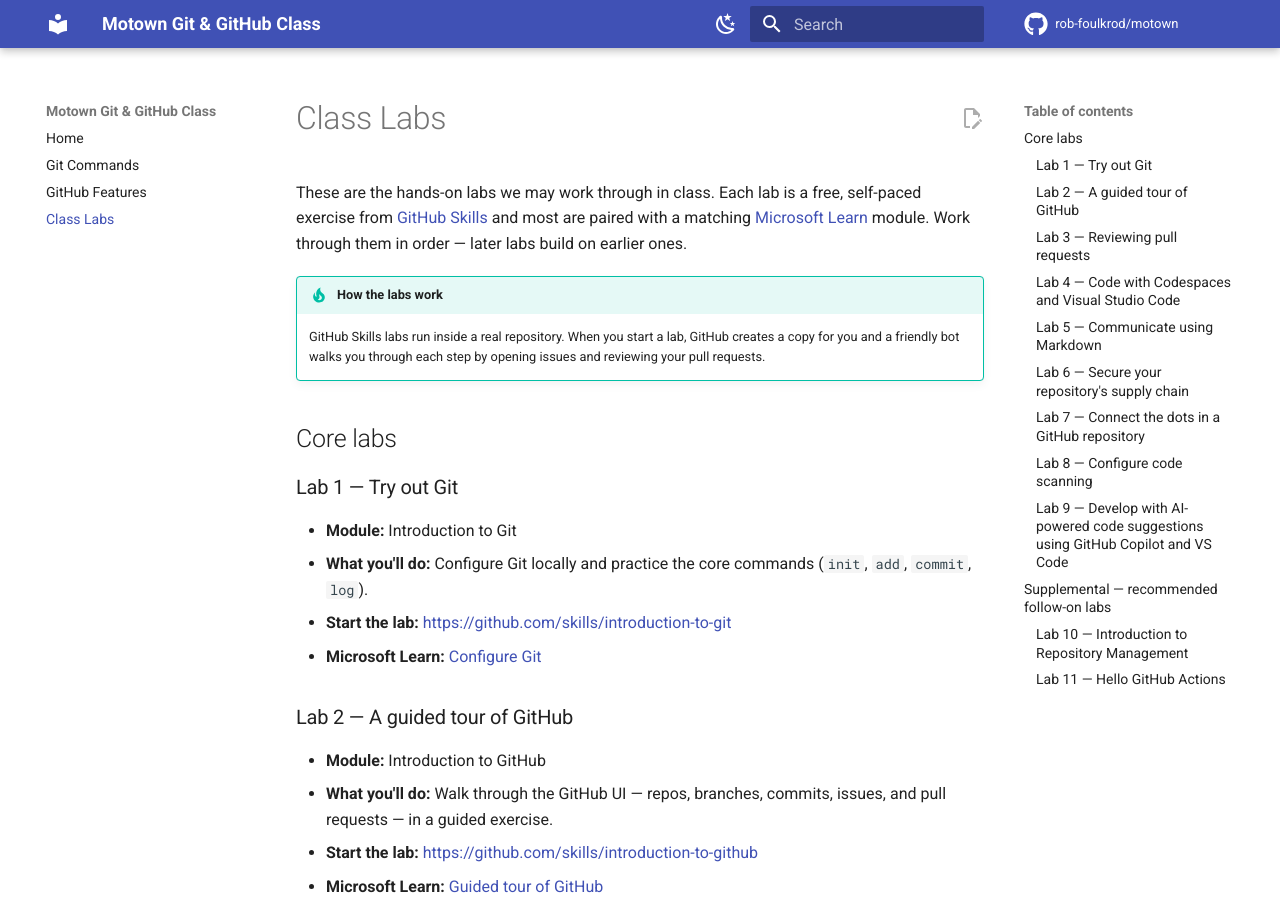
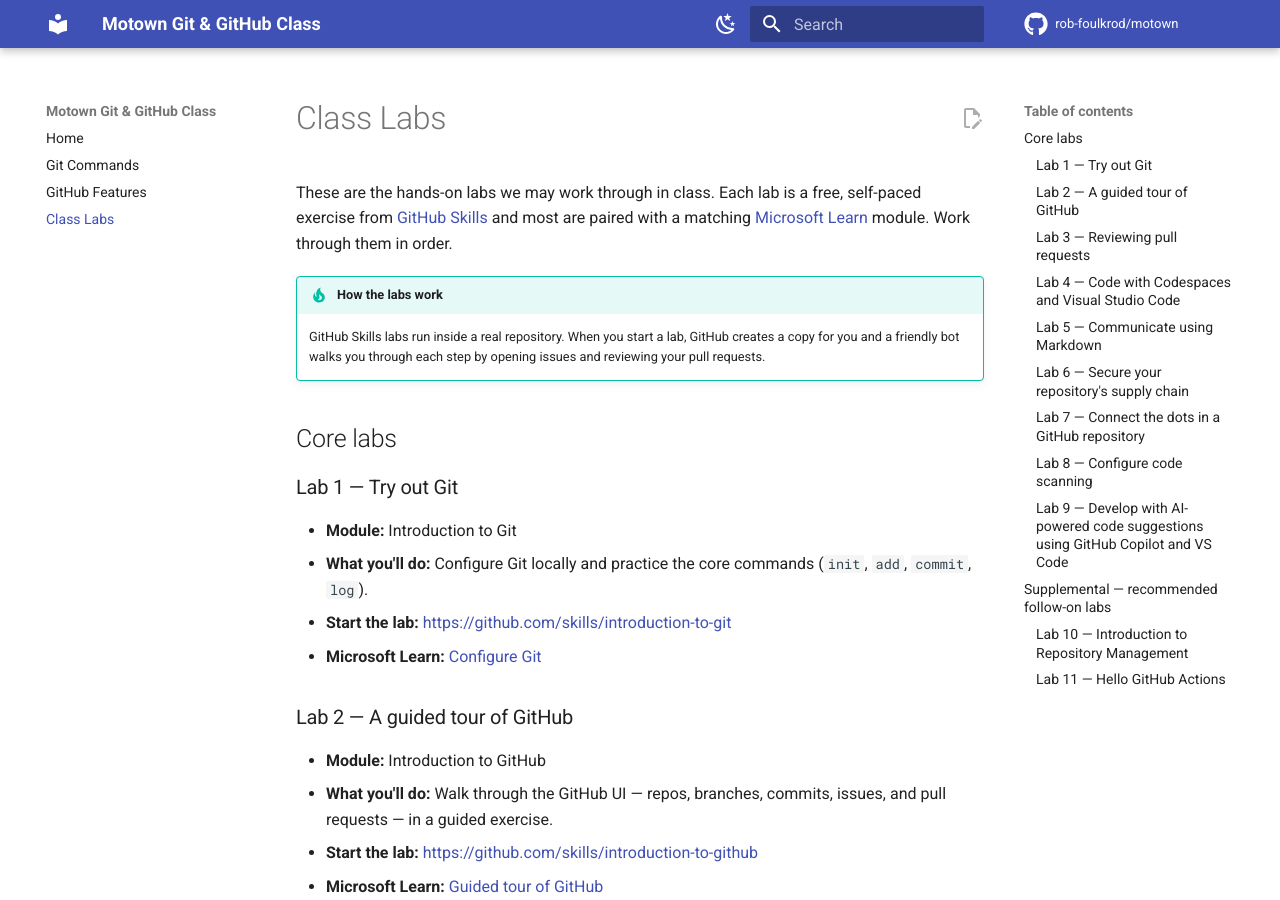
Before and after one commit to rob-foulkrod/motown, an MkDocs documentation site: the page built from docs/labs.md, in a window 1280 px wide and 900 px high. Built offline with MkDocs 1.6.1 and Material for MkDocs 9.7.7, drawn with Linux system fonts in a browser that asks for light colours; comment, search, counter and statistics services are not loaded.

Commit message:
Update labs.md

```diff
--- a/docs/labs.md
+++ b/docs/labs.md
@@ -3,7 +3,7 @@
 These are the hands-on labs we may work through in class. Each lab is a free,
 self-paced exercise from [GitHub Skills](https://skills.github.com/) and most are
 paired with a matching [Microsoft Learn](https://learn.microsoft.com/training/)
-module. Work through them in order — later labs build on earlier ones.
+module. Work through them in order.
 
 !!! tip "How the labs work"
     GitHub Skills labs run inside a real repository. When you start a lab, GitHub
```
